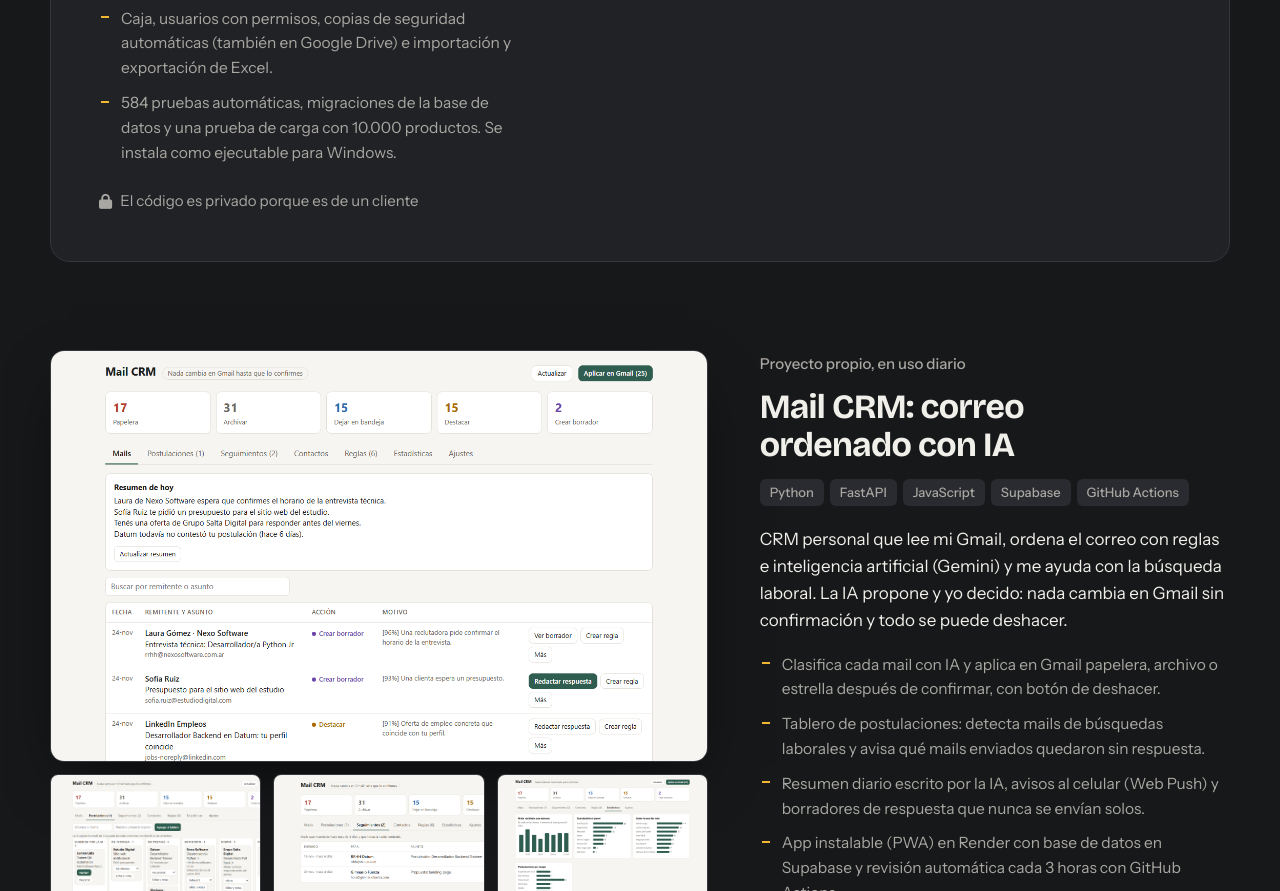
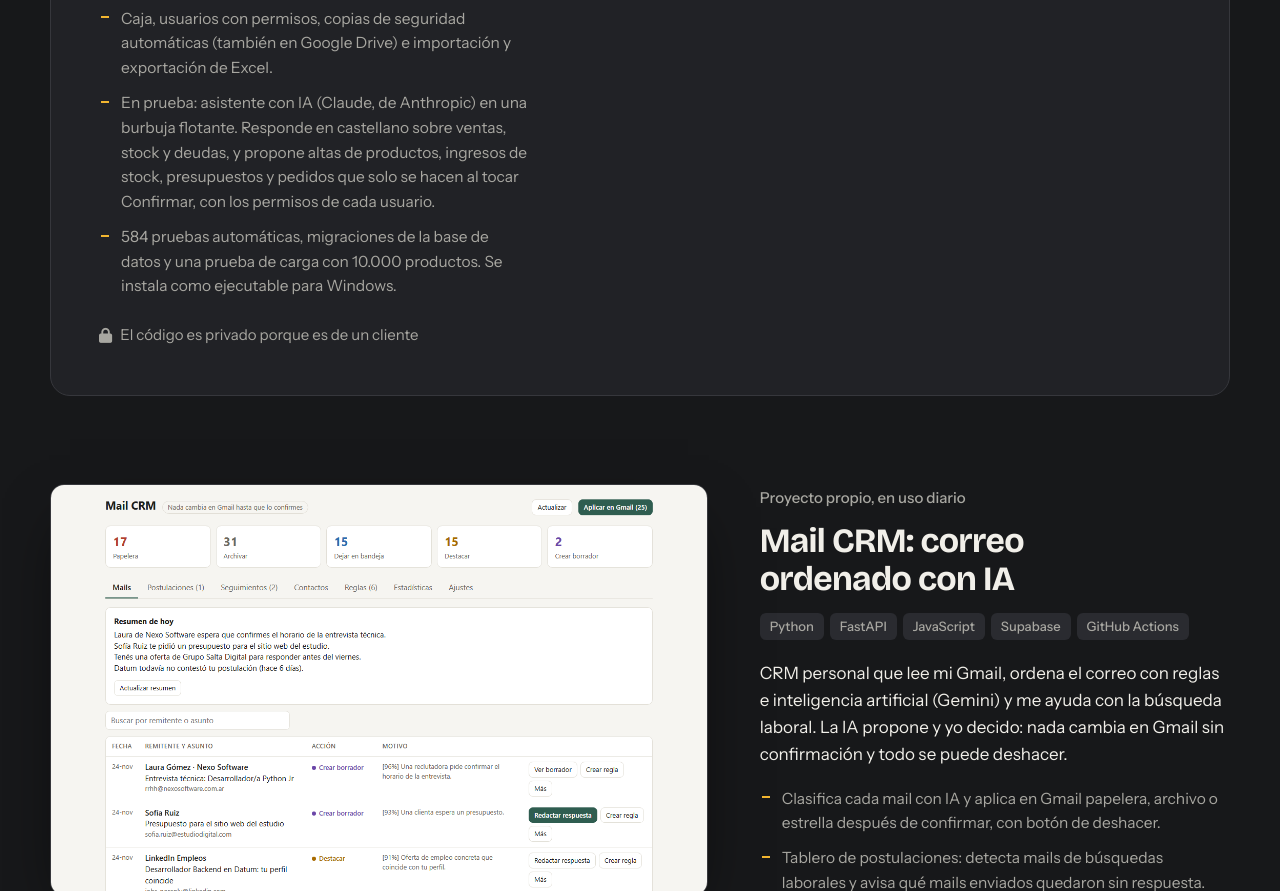
Before and after one commit to AlesandroVi/portafolio, a plain HTML site: page index.html in a window 1280 px wide. Shown: the part 3480-4371 px from the top of the page. Drawn offline with nearby package versions, Linux system fonts and the light colour scheme.

Commit message:
El corralón suma el asistente con IA (en prueba)
Co-Authored-By: Claude Opus 5.5 <noreply@anthropic.com>

```diff
--- a/index.html
+++ b/index.html
@@ -255,6 +255,7 @@
                         <li>Productos por rubro y proveedor (pensado para 10.000), stock con historial, aumentos masivos con vista previa y deshacer, y pedidos a proveedores en PDF.</li>
                         <li>Facturación electrónica con ARCA: Factura C y nota de crédito con los web services oficiales, firma digital y código QR.</li>
                         <li>Caja, usuarios con permisos, copias de seguridad automáticas (también en Google Drive) e importación y exportación de Excel.</li>
+                        <li>En prueba: asistente con IA (Claude, de Anthropic) en una burbuja flotante. Responde en castellano sobre ventas, stock y deudas, y propone altas de productos, ingresos de stock, presupuestos y pedidos que solo se hacen al tocar Confirmar, con los permisos de cada usuario.</li>
                         <li>584 pruebas automáticas, migraciones de la base de datos y una prueba de carga con 10.000 productos. Se instala como ejecutable para Windows.</li>
                     </ul>
                     <div class="enlaces">
```
